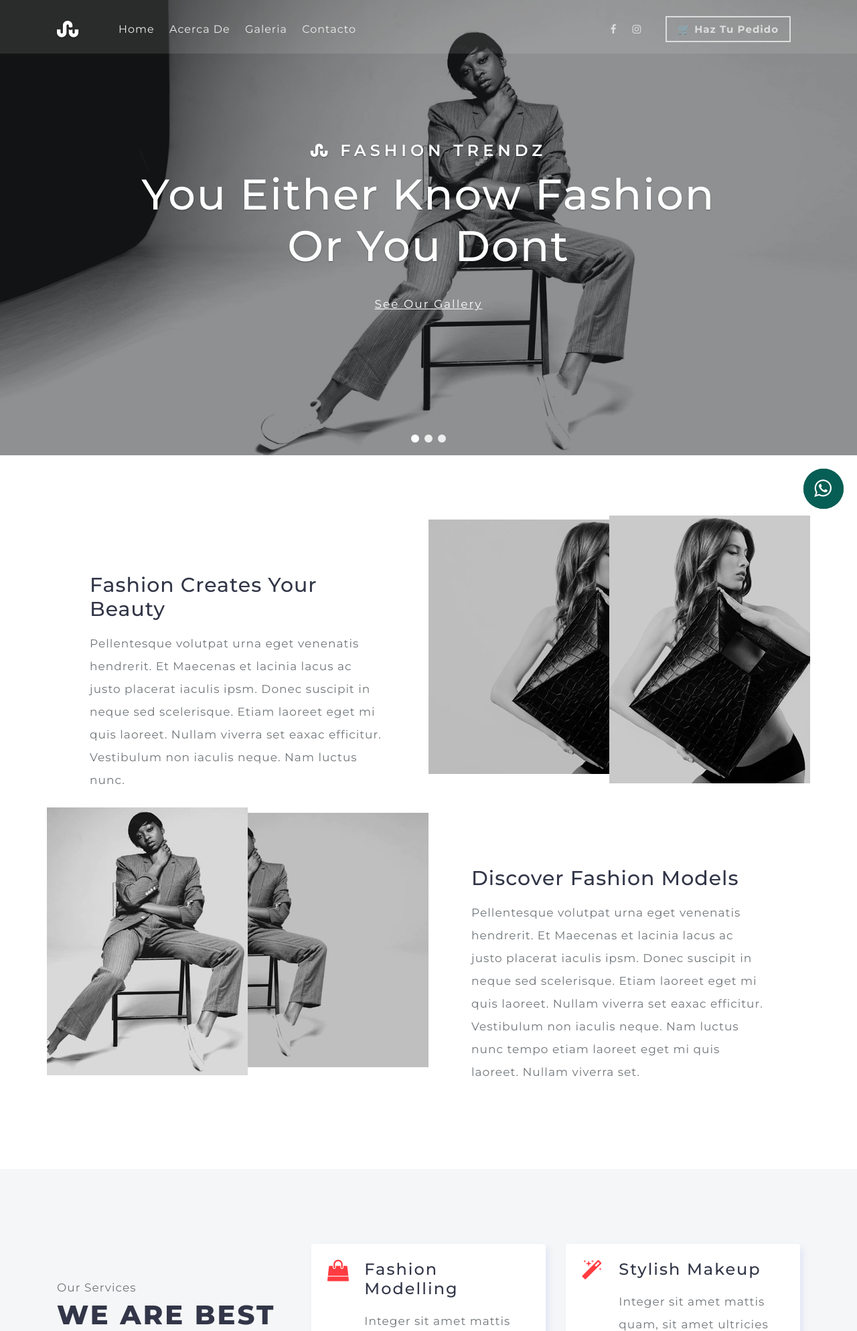
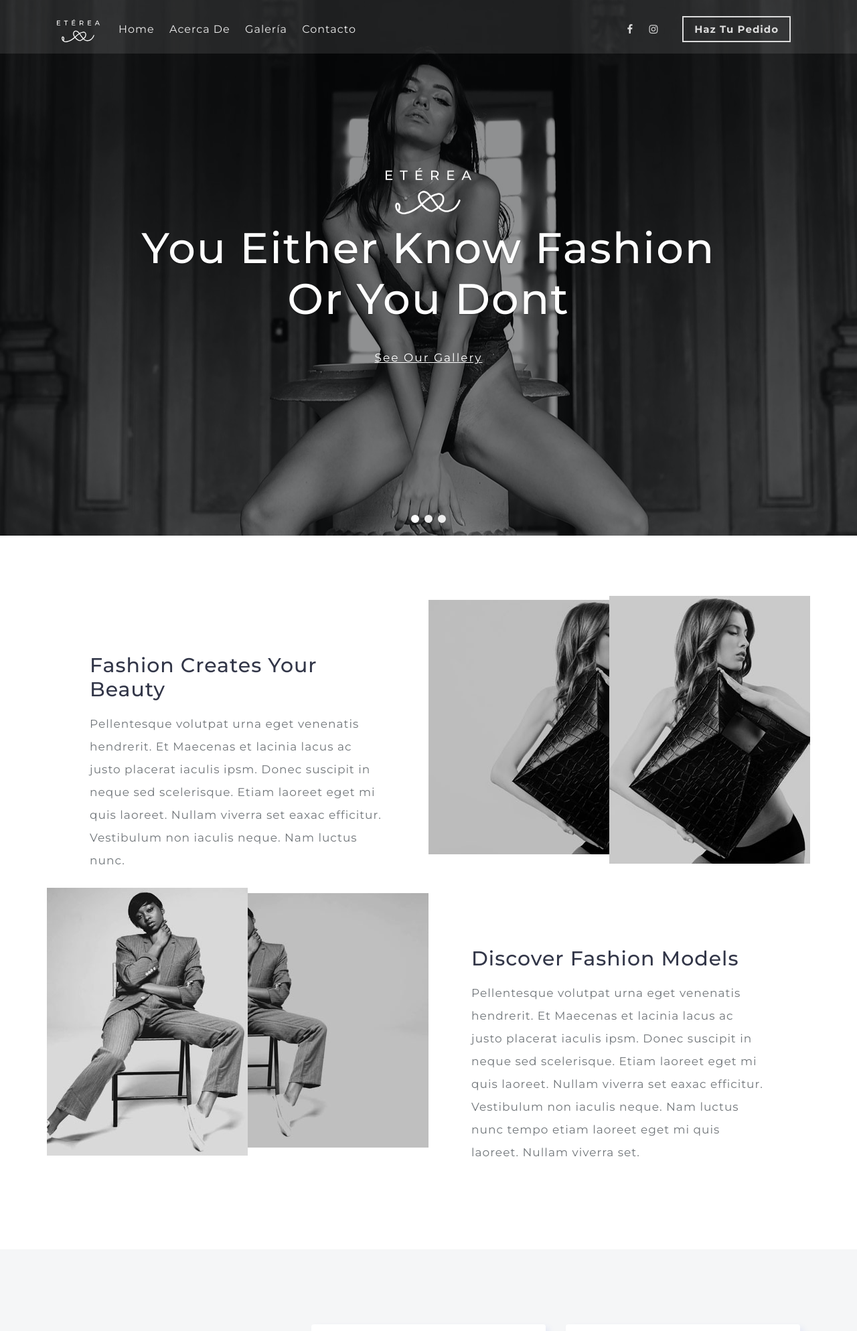
Before and after one commit to mangel45/EtereaAtelier, a PHP site: page / in a window 1280 px wide. Shown: the top 1988 px of the page at 67% size. Run offline with PHP 8.4, Linux system fonts and the light colour scheme.

Commit message:
logos, primary color

```diff
--- a/css/style.css
+++ b/css/style.css
@@ -1,3 +1,7 @@
+:root {
+    --primary-color: #f7bbd3;
+}
+
 html,
 body {
     margin: 0;
@@ -78,6 +82,16 @@
     letter-spacing: 1px;
     text-shadow: 0 1px 2px rgba(0, 0, 0, 0.37);
     position: relative;
+}
+
+.nav-logo, .banner-logo {
+    filter: invert(1);
+}
+.nav-logo {
+    width: 4rem;
+}
+.banner-logo {
+    width: 8rem;
 }
 
 .header-agile {
@@ -598,8 +612,9 @@
         text-decoration: none;
         border: none;
         float: right;
-        background-color: #00bbd1;
-        color: #fff;
+        /* background-color: var(--primary-color); */
+        /* color: #fff; */
+        color: var(--primary-color);
     }
 
     .menu .toggle {
@@ -756,7 +771,7 @@
 
 .bottom-gd-icon span {
     font-size: 2em;
-    color: #ff3c41;
+    color: var(--primary-color);
 }
 
 .bottom-gd-ser {
@@ -861,7 +876,7 @@
 }
 
 .popup .close:hover {
-    color: #ff3c41;
+    color: var(--primary-color);
 }
 
 /*-- //popup --*/
@@ -892,7 +907,7 @@
 }
 
 .stats-grid-w3-agile .icon-right-w3ls {
-    background: #ff3c41;
+    background: var(--primary-color);
     width: 65px;
     height: 65px;
     line-height: 65px;
@@ -966,7 +981,7 @@
 }
 
 .contact button.btn {
-    background: #ff3c41;
+    background: var(--primary-color);
     font-size: 17px;
     display: inline-block;
     color: #fff;
@@ -1131,7 +1146,7 @@
 a.move-top {
     color: #fff;
     font-size: 20px;
-    background: #ff3c41;
+    background: var(--primary-color);
     width: 40px;
     height: 40px;
     line-height: 40px;
@@ -1483,7 +1498,8 @@
 .banner-view {
     background: url(../images/banner1.jpg) no-repeat center;
     background-size: cover;
-    min-height: 850px;
+    /* min-height: 850px; */
+    min-height: 100vh !important;
     position: relative;
     z-index: 0;
     display: grid;
--- a/index.html
+++ b/index.html
@@ -6,6 +6,7 @@
 	<meta name="viewport" content="width=device-width, initial-scale=1">
 	<meta charset="utf-8">
 	<meta name="keywords" content="Lenceria, Ropa para mujer, Mujer" />
+	<link rel="shortcut icon" href="/images/favicon.ico" type="image/x-icon" />
 
 	<script>
 		addEventListener("load", function () {
@@ -35,15 +36,16 @@
 			<div class="header d-lg-flex">
 				<div class="header-agile d-flex">
 					<h1 class="mr-lg-0 mr-4">
-						<a class="navbar-brand logo" href="index.html">
-							<span class="fa fa-stumbleupon" aria-hidden="true"></span>
+						<a class="navbar-brand nav-logo" href="index.html">
+							<img src="/images/logo.svg" alt="Eterea-Logo">
+							<!-- <span class="fa fa-stumbleupon" aria-hidden="true"></span> -->
 						</a>
 					</h1>
 					<div class="social social-invisible mt-3">
 						<ul>
 							<li class="mr-sm-3 mr-2 icons"><a href="#"><span class="fa fa-facebook" aria-hidden="true"></span></a></li>
 							<li class="mr-sm-3 mr-2 icons"><a href="#"><span class="fa fa-instagram" aria-hidden="true"></span></a></li>
-							<li><a class="cta--mobile" href="">🛒Haz tu pedido</a></li>
+							<!-- <li><a class="cta--mobile" href="">Haz tu pedido</a></li>															 -->
 						</ul>
 					</div>
 				</div>
@@ -65,16 +67,16 @@
 									<li><a href="#subscribe">Newsletter</a></li>
 								</ul>
 							</li> -->
-							<li class="mr-lg-3 mr-2"><a href="#gallery">Galeria</a></li>
+							<li class="mr-lg-3 mr-2"><a href="#gallery">Galería</a></li>
 							<li class="mr-lg-3 mr-2"><a href="#contact">Contacto</a></li>
 						</ul>
 					</nav>
 				</div>
 				<div class="social mt-3 ml-auto">
 					<ul>
-						<li class="mr-3 icons"><a href="#"><span class="fa fa-facebook" aria-hidden="true"></span></a></li>
-						<li class="mr-3 icons"><a href="#"><span class="fa fa-instagram" aria-hidden="true"></span></a></li>
-						<li><a class="cta" href="">🛒 Haz tu pedido</a></li>
+						<li class="mr-3 icons"><a href="https://www.facebook.com/etereamexico/" target="_blank"><span class="fa fa-facebook" aria-hidden="true"></span></a></li>
+						<li class="mr-3 icons"><a href="https://www.instagram.com/eterea/" target="_blank"><span class="fa fa-instagram" aria-hidden="true"></span></a></li>
+						<li><a class="cta" href="">Haz tu pedido</a></li>
 					</ul>
 				</div>
 
@@ -97,7 +99,7 @@
 				<li>
 					<div class="banner-view">
 						<div class="container banner-info">
-							<h5><span class="fa fa-stumbleupon" aria-hidden="true"></span> Fashion Trendz</h5>
+							<h5><img class="banner-logo" src="/images/logo.svg" alt="Eterea-Logo"></h5>
 							<h2 class="movetxt agile-title text-capitalize">You Either Know Fashion </h2>
 							<h2 class="movetxt mb-3 agile-title text-capitalize">Or You Dont</h2>
 							<a href="#gallery" class="btn"> See Our Gallery </a>
@@ -109,7 +111,7 @@
 				<li>
 					<div class="banner-view banner-top1">
 						<div class="container banner-info">
-							<h5><span class="fa fa-stumbleupon" aria-hidden="true"></span> Trending Fashion</h5>
+							<h5><img class="banner-logo" src="/images/logo.svg" alt="Eterea-Logo"></h5>
 							<h4 class="movetxt agile-title text-capitalize">Fashion Is A Reflection </h4>
 							<h4 class="movetxt mb-3 agile-title text-capitalize">of Your Style</h4>
 							<a href="#gallery" class="btn"> See Our Gallery </a>
@@ -121,7 +123,7 @@
 				<li>
 					<div class="banner-view banner-top2">
 						<div class="container banner-info">
-							<h5><span class="fa fa-stumbleupon" aria-hidden="true"></span> Style Makeup</h5>
+							<h5><img class="banner-logo" src="/images/logo.svg" alt="Eterea-Logo"></h5>
 							<h4 class="movetxt agile-title text-capitalize">An Influential Platform for</h4>
 							<h4 class="movetxt mb-3 agile-title text-capitalize">Fashion Industry</h4>
 							<a href="#gallery" class="btn"> See Our Gallery </a>
@@ -483,34 +485,25 @@
 
 				<!-- footer logo -->
 				<div class="footer-logo text-center">
-					<a href="index.html"><span class="fa fa-stumbleupon" aria-hidden="true"></span> Eterea </a>
+					<a href="index.html">
+						<h5><img class="banner-logo" src="/images/logo.svg" alt="Eterea-Logo"></h5>
+					</a>
 				</div>
 				<!-- //footer logo -->
 
 				<!-- footer nav links -->
 				<div class="d-flex align-items-center footer-nav-wthree justify-content-center my-3">
 					<ul class="footer-link">
-						<li>
-							<a href="index.html">Home</a>
-						</li>
-						<li>
-							<a href="#about">About Us</a>
-						</li>
-						<li>
-							<a href="#services">Services</a>
-						</li>
-						<li>
-							<a href="#gallery">Gallery</a>
-						</li>
-						<li>
-							<a href="#facts">Company Facts</a>
-						</li>
+						<li><a href="index.html">Inicio</a></li>
+						<li><a href="#about">Acerca de</a></li>
+						<li><a href="#services">Servicios</a></li>
+						<li><a href="#gallery">Galería</a></li>
 					</ul>
 				</div>
 
 				<!-- copyright -->
 				<div class="copy-right text-center">
-					<p>© <script>document.write(new Date().getFullYear())</script> Eterea</p>
+					<p>Copyright © <script>document.write(new Date().getFullYear())</script> Eterea. Todos los derechos reservados.</p>
 				</div>
 
 				<!-- move top icon -->
```
Also changed, not shown: js/main.js (+0 -38 lines), images/WhatsApp Image 2021-09-20 at 17.49.34.jpeg (added), images/banner1 - copia.jpg (added), images/banner1.jpg, images/banner2 - copia.jpg (added), images/banner2.jpg, images/banner3 - copia.jpg (added), images/banner3.jpg, images/banner4.jpg (added), images/favicon.ico (added), images/logo.svg (added).
